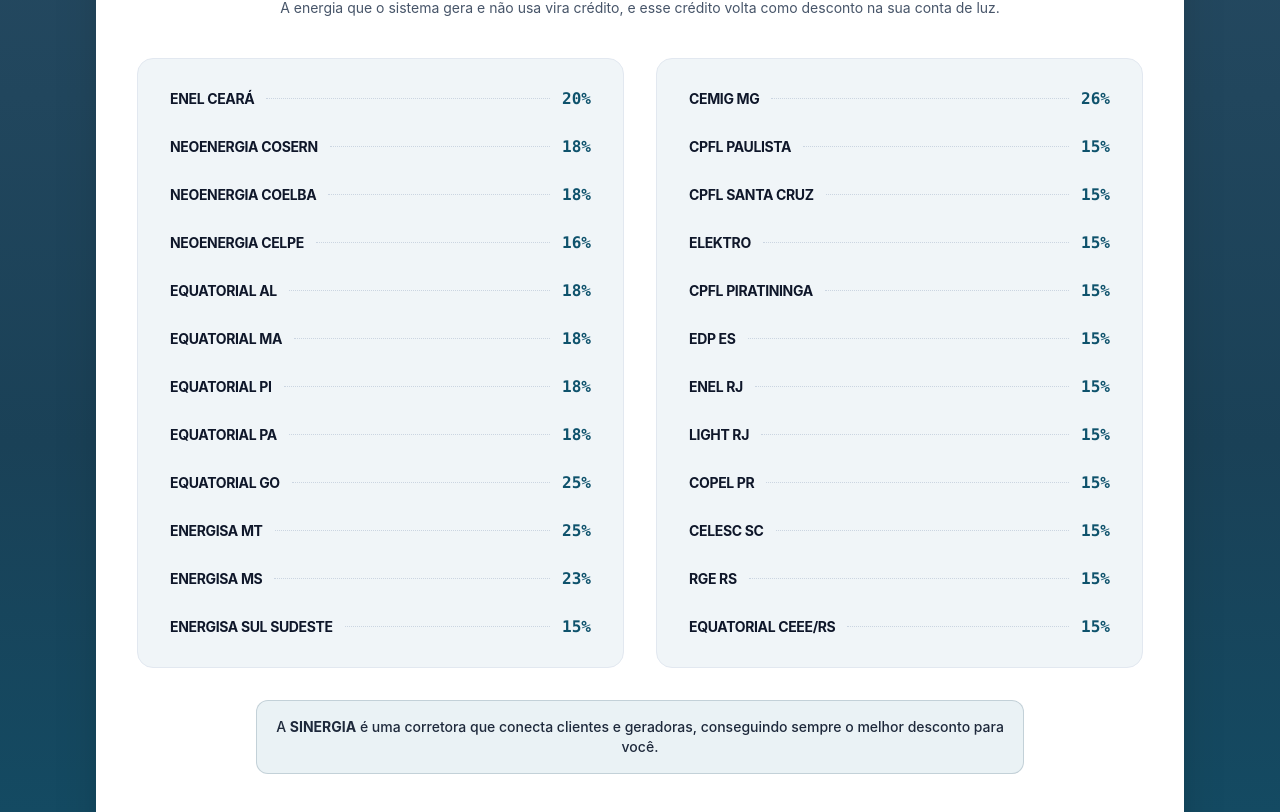
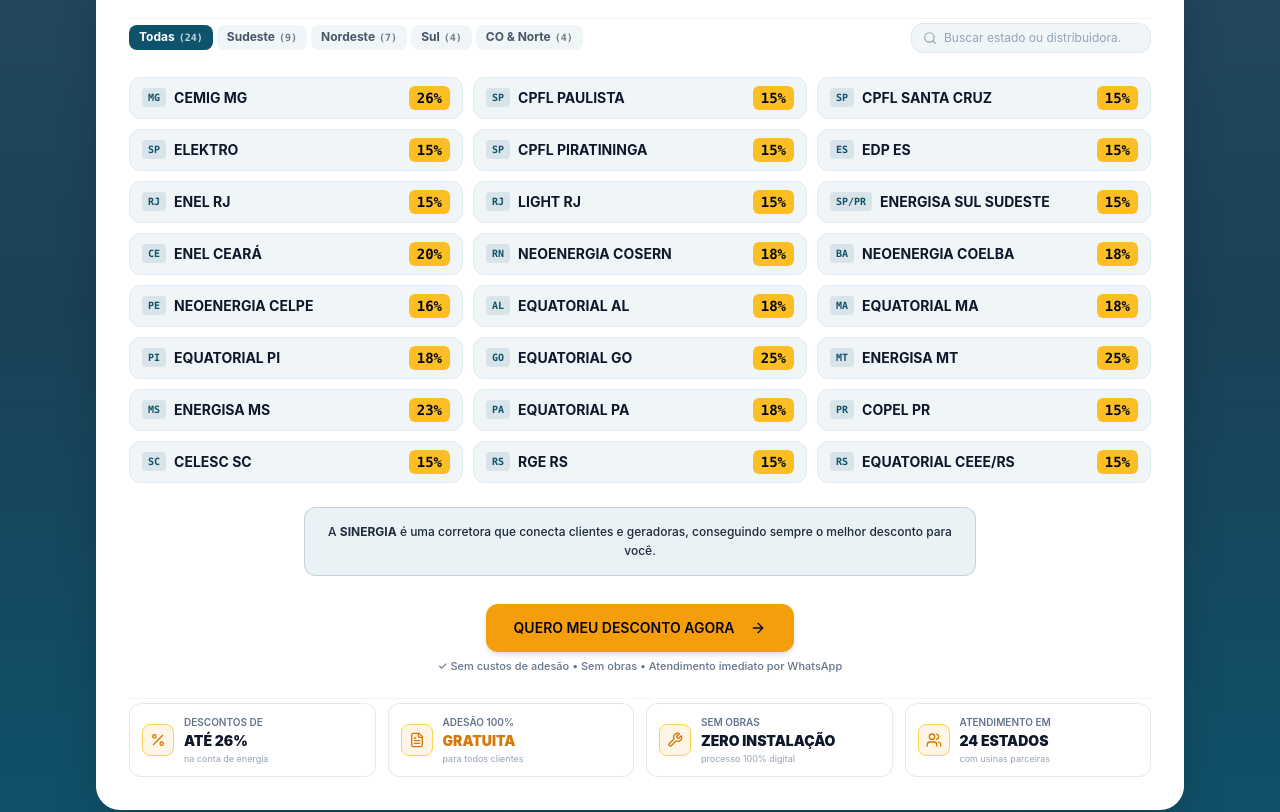
Before and after one commit to cristianofurtado/sinergia, a Next.js app: page / in a window 1280 px wide. Shown: the part 1496-2308 px from the top of the page. Built offline with nearby package versions, Linux system fonts and the light colour scheme.

Commit message:
feat(ui): reordena menus conforme seções e otimiza tabela de descontos compacta com filtros regionais e busca

```diff
--- a/components/layout/header.tsx
+++ b/components/layout/header.tsx
@@ -50,9 +50,9 @@ export function Header() {
 
   const navLinks = [
     { label: "Início", href: "#inicio" },
-    { label: "Assine sua Energia", href: "#assine-energia" },
     { label: "Como Funciona", href: "#como-funciona" },
     { label: "Tabela de Descontos", href: "#tabela-descontos" },
+    { label: "Assine sua Energia", href: "#assine-energia" },
     { label: "Contato", href: "#contato" },
   ];
 
--- a/components/sections/simulator.tsx
+++ b/components/sections/simulator.tsx
@@ -1,6 +1,6 @@
 "use client";
 
-import React from "react";
+import React, { useState, useMemo } from "react";
 import Image from "next/image";
 import {
   ArrowRight,
@@ -8,81 +8,162 @@ import {
   Wrench,
   Users,
   Percent,
+  Search,
+  X,
 } from "lucide-react";
 import { Button } from "@/components/ui/button";
 
+interface Distributor {
+  id: string;
+  name: string;
+  rate: string;
+  uf: string;
+  region: "sudeste" | "nordeste" | "sul" | "centro-norte";
+}
+
 export function Simulator() {
-  const column1 = [
-    { name: "ENEL CEARÁ", rate: "20%", id: "enel-ce" },
-    { name: "NEOENERGIA COSERN", rate: "18%", id: "neoenergia-cosern" },
-    { name: "NEOENERGIA COELBA", rate: "18%", id: "neoenergia-coelba" },
-    { name: "NEOENERGIA CELPE", rate: "16%", id: "neoenergia-celpe" },
-    { name: "EQUATORIAL AL", rate: "18%", id: "equatorial-al" },
-    { name: "EQUATORIAL MA", rate: "18%", id: "equatorial-ma" },
-    { name: "EQUATORIAL PI", rate: "18%", id: "equatorial-pi" },
-    { name: "EQUATORIAL PA", rate: "18%", id: "equatorial-pa" },
-    { name: "EQUATORIAL GO", rate: "25%", id: "equatorial-go" },
-    { name: "ENERGISA MT", rate: "25%", id: "energisa-mt" },
-    { name: "ENERGISA MS", rate: "23%", id: "energisa-ms" },
-    { name: "ENERGISA SUL SUDESTE", rate: "15%", id: "energisa-sul-sudeste" },
+  const [selectedRegion, setSelectedRegion] = useState<string>("todas");
+  const [searchQuery, setSearchQuery] = useState<string>("");
+
+  const allDistributors: Distributor[] = [
+    // Sudeste (9)
+    { name: "CEMIG MG", rate: "26%", uf: "MG", region: "sudeste", id: "cemig-mg" },
+    { name: "CPFL PAULISTA", rate: "15%", uf: "SP", region: "sudeste", id: "cpfl-paulista" },
+    { name: "CPFL SANTA CRUZ", rate: "15%", uf: "SP", region: "sudeste", id: "cpfl-santa-cruz" },
+    { name: "ELEKTRO", rate: "15%", uf: "SP", region: "sudeste", id: "elektro" },
+    { name: "CPFL PIRATININGA", rate: "15%", uf: "SP", region: "sudeste", id: "cpfl-piratininga" },
+    { name: "EDP ES", rate: "15%", uf: "ES", region: "sudeste", id: "edp-es" },
+    { name: "ENEL RJ", rate: "15%", uf: "RJ", region: "sudeste", id: "enel-rj" },
+    { name: "LIGHT RJ", rate: "15%", uf: "RJ", region: "sudeste", id: "light-rj" },
+    { name: "ENERGISA SUL SUDESTE", rate: "15%", uf: "SP/PR", region: "sudeste", id: "energisa-sul-sudeste" },
+
+    // Nordeste (7)
+    { name: "ENEL CEARÁ", rate: "20%", uf: "CE", region: "nordeste", id: "enel-ce" },
+    { name: "NEOENERGIA COSERN", rate: "18%", uf: "RN", region: "nordeste", id: "neoenergia-cosern" },
+    { name: "NEOENERGIA COELBA", rate: "18%", uf: "BA", region: "nordeste", id: "neoenergia-coelba" },
+    { name: "NEOENERGIA CELPE", rate: "16%", uf: "PE", region: "nordeste", id: "neoenergia-celpe" },
+    { name: "EQUATORIAL AL", rate: "18%", uf: "AL", region: "nordeste", id: "equatorial-al" },
+    { name: "EQUATORIAL MA", rate: "18%", uf: "MA", region: "nordeste", id: "equatorial-ma" },
+    { name: "EQUATORIAL PI", rate: "18%", uf: "PI", region: "nordeste", id: "equatorial-pi" },
+
+    // Centro-Oeste & Norte (4)
+    { name: "EQUATORIAL GO", rate: "25%", uf: "GO", region: "centro-norte", id: "equatorial-go" },
+    { name: "ENERGISA MT", rate: "25%", uf: "MT", region: "centro-norte", id: "energisa-mt" },
+    { name: "ENERGISA MS", rate: "23%", uf: "MS", region: "centro-norte", id: "energisa-ms" },
+    { name: "EQUATORIAL PA", rate: "18%", uf: "PA", region: "centro-norte", id: "equatorial-pa" },
+
+    // Sul (4)
+    { name: "COPEL PR", rate: "15%", uf: "PR", region: "sul", id: "copel-pr" },
+    { name: "CELESC SC", rate: "15%", uf: "SC", region: "sul", id: "celesc-sc" },
+    { name: "RGE RS", rate: "15%", uf: "RS", region: "sul", id: "rge-rs" },
+    { name: "EQUATORIAL CEEE/RS", rate: "15%", uf: "RS", region: "sul", id: "equatorial-ceee" },
   ];
 
-  const column2 = [
-    { name: "CEMIG MG", rate: "26%", id: "cemig-mg" },
-    { name: "CPFL PAULISTA", rate: "15%", id: "cpfl-paulista" },
-    { name: "CPFL SANTA CRUZ", rate: "15%", id: "cpfl-santa-cruz" },
-    { name: "ELEKTRO", rate: "15%", id: "elektro" },
-    { name: "CPFL PIRATININGA", rate: "15%", id: "cpfl-piratininga" },
-    { name: "EDP ES", rate: "15%", id: "edp-es" },
-    { name: "ENEL RJ", rate: "15%", id: "enel-rj" },
-    { name: "LIGHT RJ", rate: "15%", id: "light-rj" },
-    { name: "COPEL PR", rate: "15%", id: "copel-pr" },
-    { name: "CELESC SC", rate: "15%", id: "celesc-sc" },
-    { name: "RGE RS", rate: "15%", id: "rge-rs" },
-    { name: "EQUATORIAL CEEE/RS", rate: "15%", id: "equatorial-ceee" },
+  const regions = [
+    { id: "todas", label: "Todas", count: 24 },
+    { id: "sudeste", label: "Sudeste", count: 9 },
+    { id: "nordeste", label: "Nordeste", count: 7 },
+    { id: "sul", label: "Sul", count: 4 },
+    { id: "centro-norte", label: "CO & Norte", count: 4 },
   ];
+
+  const filteredDistributors = useMemo(() => {
+    return allDistributors.filter((item) => {
+      const matchesRegion =
+        selectedRegion === "todas" || item.region === selectedRegion;
+      const q = searchQuery.trim().toLowerCase();
+      const matchesSearch =
+        q === "" ||
+        item.name.toLowerCase().includes(q) ||
+        item.uf.toLowerCase().includes(q) ||
+        item.rate.toLowerCase().includes(q);
+      return matchesRegion && matchesSearch;
+    });
+  }, [selectedRegion, searchQuery]);
 
   return (
     <section
       id="tabela-descontos"
-      className="py-14 sm:py-20 bg-gradient-to-b from-[#284b63] via-[#1a4157] to-[#0e526c] border-b border-[#0e526c] relative overflow-hidden text-white"
+      className="py-10 sm:py-16 bg-gradient-to-b from-[#284b63] via-[#1a4157] to-[#0e526c] border-b border-[#0e526c] relative overflow-hidden text-white"
     >
-      {/* Anchor for backward compatibility with #simulador */}
+      {/* Anchor for backward compatibility with #simulador and #cobertura */}
       <div id="simulador" className="scroll-mt-24" />
       <div id="cobertura" className="scroll-mt-24" />
 
       {/* Background Radial Glow */}
-      <div className="absolute top-1/4 left-1/2 -translate-x-1/2 w-[750px] h-[450px] bg-gradient-radial from-[#0e526c]/40 via-transparent to-transparent blur-3xl pointer-events-none -z-10" />
+      <div className="absolute top-1/4 left-1/2 -translate-x-1/2 w-[700px] h-[400px] bg-gradient-radial from-[#0e526c]/40 via-transparent to-transparent blur-3xl pointer-events-none -z-10" />
 
-      <div className="max-w-6xl mx-auto px-4 sm:px-6 lg:px-8 space-y-10 sm:space-y-12">
-        <div
-          className="rounded-3xl border border-white/20 bg-[#ffffff] text-slate-900 p-5 sm:p-10 shadow-2xl space-y-6 sm:space-y-8"
-        >
-          {/* Header of the Official Table */}
-          <div className="text-center space-y-3 max-w-3xl mx-auto">
+      <div className="max-w-6xl mx-auto px-4 sm:px-6 lg:px-8 space-y-6 sm:space-y-8">
+        <div className="rounded-3xl border border-white/20 bg-[#ffffff] text-slate-900 p-4 sm:p-7 lg:p-8 shadow-2xl space-y-4 sm:space-y-6">
+          {/* Header of the Table */}
+          <div className="text-center space-y-2 max-w-2xl mx-auto">
             <div className="flex justify-center">
               <Image
                 src="/logo-oficial.png"
                 alt="Sinergia"
-                width={160}
-                height={42}
-                className="h-9 w-auto object-contain"
+                width={140}
+                height={36}
+                className="h-7 sm:h-8 w-auto object-contain"
               />
             </div>
-            <h3 className="text-xl sm:text-3xl font-black text-[#0e526c] tracking-tight uppercase">
-              CONFIRA A TABELA ATUALIZADA DE DESCONTOS PARA{" "}
+            <h3 className="text-lg sm:text-2xl font-black text-[#0e526c] tracking-tight uppercase">
+              TABELA ATUALIZADA DE DESCONTOS PARA{" "}
               <span className="text-amber-500">NOVOS CLIENTES</span>
             </h3>
-            <p className="text-xs sm:text-sm text-slate-600">
+            <p className="text-xs sm:text-sm text-slate-600 leading-snug">
               A energia que o sistema gera e não usa vira crédito, e esse crédito volta como desconto na sua conta de luz.
             </p>
           </div>
 
-          {/* 2-Column Table */}
-          <div className="grid grid-cols-1 md:grid-cols-2 gap-4 lg:gap-8 pt-2">
-            {/* Column 1 */}
-            <div className="bg-[#f0f5f8] rounded-2xl p-4 sm:p-5 border border-slate-200 space-y-2">
-              {column1.map((item) => (
+          {/* Quick Filters & Search Bar */}
+          <div className="flex flex-col sm:flex-row items-center justify-between gap-2.5 pt-1 border-t border-slate-100">
+            {/* Region Filter Buttons */}
+            <div className="flex flex-wrap items-center justify-center sm:justify-start gap-1 w-full sm:w-auto">
+              {regions.map((r) => (
+                <button
+                  key={r.id}
+                  type="button"
+                  onClick={() => setSelectedRegion(r.id)}
+                  className={`px-2.5 py-1 rounded-lg text-xs font-bold transition-all cursor-pointer ${
+                    selectedRegion === r.id
+                      ? "bg-[#0e526c] text-white shadow-xs"
+                      : "bg-[#f0f5f8] text-slate-600 hover:bg-[#e0ecf2] hover:text-[#0e526c]"
+                  }`}
+                >
+                  {r.label}
+                  <span className="ml-1 text-[10px] opacity-75 font-mono">
+                    ({r.count})
+                  </span>
+                </button>
+              ))}
+            </div>
+
+            {/* Instant Search Bar */}
+            <div className="relative w-full sm:w-60 shrink-0">
+              <Search className="w-3.5 h-3.5 absolute left-3 top-1/2 -translate-y-1/2 text-slate-400 pointer-events-none" />
+              <input
+                type="text"
+                placeholder="Buscar estado ou distribuidora..."
+                value={searchQuery}
+                onChange={(e) => setSearchQuery(e.target.value)}
+                className="w-full pl-8 pr-7 py-1.5 text-xs rounded-xl border border-slate-200 bg-[#f0f5f8] text-slate-800 focus:outline-none focus:ring-2 focus:ring-[#0e526c] focus:bg-white placeholder:text-slate-400 transition-all"
+              />
+              {searchQuery && (
+                <button
+                  type="button"
+                  onClick={() => setSearchQuery("")}
+                  className="absolute right-2 top-1/2 -translate-y-1/2 text-slate-400 hover:text-slate-600 p-0.5 cursor-pointer"
+                  aria-label="Limpar busca"
+                >
+                  <X className="w-3.5 h-3.5" />
+                </button>
+              )}
+            </div>
+          </div>
+
+          {/* Compact 3-Column Grid (1 col on mobile, 2 on tablet, 3 on desktop) */}
+          <div className="grid grid-cols-1 sm:grid-cols-2 lg:grid-cols-3 gap-2 sm:gap-2.5">
+            {filteredDistributors.map((item) => (
               <a
                 key={item.id}
                 href={`https://wa.me/5571987822230?text=${encodeURIComponent(
@@ -90,53 +171,52 @@ export function Simulator() {
                 )}`}
                 target="_blank"
                 rel="noopener noreferrer"
-                  className="w-full flex items-center justify-between py-2 px-3 rounded-lg text-xs sm:text-sm transition-all hover:bg-white hover:shadow-2xs text-slate-800 group"
+                className="flex items-center justify-between py-2 px-3 rounded-xl bg-[#f0f5f8] hover:bg-white hover:border-[#0e526c]/40 border border-slate-200/90 text-slate-800 transition-all group shadow-2xs hover:shadow-xs active:scale-[0.99]"
               >
-                  <span className="font-bold text-slate-900 tracking-tight text-left group-hover:text-[#0e526c]">
+                <div className="flex items-center gap-2 min-w-0 pr-1">
+                  <span className="px-1.5 py-0.5 rounded text-[10px] font-extrabold bg-[#0e526c]/10 text-[#0e526c] font-mono shrink-0">
+                    {item.uf}
+                  </span>
+                  <span className="font-bold text-xs sm:text-sm text-slate-900 truncate group-hover:text-[#0e526c]">
                     {item.name}
                   </span>
-                  <div className="flex-1 mx-2 sm:mx-3 border-b border-dotted border-slate-300" />
-                  <span className="font-extrabold text-[#0e526c] shrink-0 font-mono text-sm sm:text-base group-hover:text-amber-600">
+                </div>
+                <span className="font-black text-xs sm:text-sm text-slate-950 font-mono bg-amber-400 px-2 py-0.5 rounded-md shrink-0 shadow-2xs group-hover:bg-amber-300 transition-colors ml-2">
                   {item.rate}
                 </span>
               </a>
             ))}
           </div>
 
-            {/* Column 2 */}
-            <div className="bg-[#f0f5f8] rounded-2xl p-4 sm:p-5 border border-slate-200 space-y-2">
-              {column2.map((item) => (
-                <a
-                  key={item.id}
-                  href={`https://wa.me/5571987822230?text=${encodeURIComponent(
-                    `Olá! Gostaria de solicitar minha adesão gratuita com desconto na distribuidora ${item.name} (${item.rate} de desconto).`
-                  )}`}
-                  target="_blank"
-                  rel="noopener noreferrer"
-                  className="w-full flex items-center justify-between py-2 px-3 rounded-lg text-xs sm:text-sm transition-all hover:bg-white hover:shadow-2xs text-slate-800 group"
+          {/* Empty Search Fallback */}
+          {filteredDistributors.length === 0 && (
+            <div className="text-center py-6 bg-[#f0f5f8] rounded-2xl border border-slate-200 space-y-2">
+              <p className="text-xs text-slate-500 font-medium">
+                Nenhuma distribuidora encontrada para &ldquo;{searchQuery}&rdquo;.
+              </p>
+              <button
+                type="button"
+                onClick={() => {
+                  setSelectedRegion("todas");
+                  setSearchQuery("");
+                }}
+                className="text-xs font-bold text-[#0e526c] underline hover:text-amber-600 cursor-pointer"
               >
-                  <span className="font-bold text-slate-900 tracking-tight text-left group-hover:text-[#0e526c]">
-                    {item.name}
-                  </span>
-                  <div className="flex-1 mx-2 sm:mx-3 border-b border-dotted border-slate-300" />
-                  <span className="font-extrabold text-[#0e526c] shrink-0 font-mono text-sm sm:text-base group-hover:text-amber-600">
-                    {item.rate}
-                  </span>
-                </a>
-              ))}
+                Limpar filtros e ver todas
+              </button>
             </div>
-          </div>
+          )}
 
           {/* Broker Disclaimer */}
-          <div className="p-4 rounded-xl bg-[#eaf2f5] border border-[#284b63]/20 text-center max-w-3xl mx-auto">
-            <p className="text-xs sm:text-sm text-slate-800 font-medium leading-relaxed">
+          <div className="p-3 sm:p-3.5 rounded-xl bg-[#eaf2f5] border border-[#284b63]/20 text-center max-w-2xl mx-auto">
+            <p className="text-xs text-slate-800 font-medium leading-relaxed">
               A <strong>SINERGIA</strong> é uma corretora que conecta clientes e geradoras,
               conseguindo sempre o melhor desconto para você.
             </p>
           </div>
 
           {/* CTA Button to WhatsApp */}
-          <div className="text-center pt-2">
+          <div className="text-center pt-1">
             <a
               href="https://wa.me/5571987822230?text=Ol%C3%A1!%20Gostaria%20de%20solicitar%20minha%20ades%C3%A3o%20gratuita%20com%20desconto%20na%20conta%20de%20energia."
               target="_blank"
@@ -146,83 +226,83 @@ export function Simulator() {
               <Button
                 variant="solar"
                 size="lg"
-                className="w-full sm:w-auto font-black text-slate-950 text-sm sm:text-base py-3.5 px-7 shadow-md"
+                className="w-full sm:w-auto font-black text-slate-950 text-xs sm:text-sm py-3 px-7 shadow-md"
               >
                 QUERO MEU DESCONTO AGORA
-                <ArrowRight className="w-4 h-4 ml-2" />
+                <ArrowRight className="w-4 h-4 ml-1.5" />
               </Button>
             </a>
-            <p className="text-[11px] text-slate-500 mt-2 font-medium">
+            <p className="text-[10px] sm:text-[11px] text-slate-500 mt-1.5 font-medium">
               ✓ Sem custos de adesão • Sem obras • Atendimento imediato por WhatsApp
             </p>
           </div>
 
-          {/* 4 Pillars Grid (From Image) */}
-          <div className="grid grid-cols-1 sm:grid-cols-2 lg:grid-cols-4 gap-3.5 pt-2">
-            <div className="p-4 rounded-2xl bg-white border border-slate-200/90 flex items-center gap-3.5 shadow-2xs">
-              <div className="w-11 h-11 rounded-xl bg-amber-500/10 border border-amber-300 flex items-center justify-center shrink-0">
-                <Percent className="w-5 h-5 text-amber-600 font-black" />
+          {/* 4 Pillars Grid (Compact 2x2 on Mobile, 4-in-a-row on Desktop) */}
+          <div className="grid grid-cols-2 lg:grid-cols-4 gap-2 sm:gap-3 pt-1 border-t border-slate-100">
+            <div className="p-2.5 sm:p-3 rounded-xl bg-white border border-slate-200/90 flex items-center gap-2.5 shadow-2xs">
+              <div className="w-8 h-8 rounded-lg bg-amber-500/10 border border-amber-300 flex items-center justify-center shrink-0">
+                <Percent className="w-4 h-4 text-amber-600 font-black" />
               </div>
-              <div className="space-y-0.5">
-                <span className="text-[11px] text-slate-500 font-semibold uppercase block leading-tight">
+              <div className="space-y-0.5 min-w-0">
+                <span className="text-[10px] text-slate-500 font-semibold uppercase block leading-tight">
                   Descontos de
                 </span>
-                <span className="text-sm sm:text-base font-black text-slate-900 block leading-tight">
+                <span className="text-xs sm:text-sm font-black text-slate-900 block leading-tight">
                   ATÉ 26%
                 </span>
-                <span className="text-[10px] text-slate-500 block leading-tight">
-                  na sua conta de energia
+                <span className="text-[9px] text-slate-400 block leading-tight truncate">
+                  na conta de energia
                 </span>
               </div>
             </div>
 
-            <div className="p-4 rounded-2xl bg-white border border-slate-200/90 flex items-center gap-3.5 shadow-2xs">
-              <div className="w-11 h-11 rounded-xl bg-amber-500/10 border border-amber-300 flex items-center justify-center shrink-0">
-                <FileText className="w-5 h-5 text-amber-600" />
+            <div className="p-2.5 sm:p-3 rounded-xl bg-white border border-slate-200/90 flex items-center gap-2.5 shadow-2xs">
+              <div className="w-8 h-8 rounded-lg bg-amber-500/10 border border-amber-300 flex items-center justify-center shrink-0">
+                <FileText className="w-4 h-4 text-amber-600" />
               </div>
-              <div className="space-y-0.5">
-                <span className="text-[11px] text-slate-500 font-semibold uppercase block leading-tight">
+              <div className="space-y-0.5 min-w-0">
+                <span className="text-[10px] text-slate-500 font-semibold uppercase block leading-tight">
                   Adesão 100%
                 </span>
-                <span className="text-sm sm:text-base font-black text-amber-600 block leading-tight">
+                <span className="text-xs sm:text-sm font-black text-amber-600 block leading-tight">
                   GRATUITA
                 </span>
-                <span className="text-[10px] text-slate-500 block leading-tight">
-                  para todos os clientes
+                <span className="text-[9px] text-slate-400 block leading-tight truncate">
+                  para todos clientes
                 </span>
               </div>
             </div>
 
-            <div className="p-4 rounded-2xl bg-white border border-slate-200/90 flex items-center gap-3.5 shadow-2xs">
-              <div className="w-11 h-11 rounded-xl bg-amber-500/10 border border-amber-300 flex items-center justify-center shrink-0">
-                <Wrench className="w-5 h-5 text-amber-600" />
+            <div className="p-2.5 sm:p-3 rounded-xl bg-white border border-slate-200/90 flex items-center gap-2.5 shadow-2xs">
+              <div className="w-8 h-8 rounded-lg bg-amber-500/10 border border-amber-300 flex items-center justify-center shrink-0">
+                <Wrench className="w-4 h-4 text-amber-600" />
               </div>
-              <div className="space-y-0.5">
-                <span className="text-xs sm:text-sm font-black text-slate-900 block leading-tight uppercase">
+              <div className="space-y-0.5 min-w-0">
+                <span className="text-[10px] text-slate-500 font-semibold uppercase block leading-tight">
                   SEM OBRAS
                 </span>
-                <span className="text-xs sm:text-sm font-black text-slate-900 block leading-tight uppercase">
-                  SEM INSTALAÇÕES
+                <span className="text-xs sm:text-sm font-black text-slate-900 block leading-tight">
+                  ZERO INSTALAÇÃO
                 </span>
-                <span className="text-[10px] text-slate-500 block leading-tight">
+                <span className="text-[9px] text-slate-400 block leading-tight truncate">
                   processo 100% digital
                 </span>
               </div>
             </div>
 
-            <div className="p-4 rounded-2xl bg-white border border-slate-200/90 flex items-center gap-3.5 shadow-2xs">
-              <div className="w-11 h-11 rounded-xl bg-amber-500/10 border border-amber-300 flex items-center justify-center shrink-0">
-                <Users className="w-5 h-5 text-amber-600" />
+            <div className="p-2.5 sm:p-3 rounded-xl bg-white border border-slate-200/90 flex items-center gap-2.5 shadow-2xs">
+              <div className="w-8 h-8 rounded-lg bg-amber-500/10 border border-amber-300 flex items-center justify-center shrink-0">
+                <Users className="w-4 h-4 text-amber-600" />
               </div>
-              <div className="space-y-0.5">
-                <span className="text-[11px] text-slate-500 font-semibold uppercase block leading-tight">
+              <div className="space-y-0.5 min-w-0">
+                <span className="text-[10px] text-slate-500 font-semibold uppercase block leading-tight">
                   Atendimento em
                 </span>
-                <span className="text-sm sm:text-base font-black text-slate-900 block leading-tight">
+                <span className="text-xs sm:text-sm font-black text-slate-900 block leading-tight">
                   24 ESTADOS
                 </span>
-                <span className="text-[10px] text-slate-500 block leading-tight">
-                  com geradoras parceiras
+                <span className="text-[9px] text-slate-400 block leading-tight truncate">
+                  com usinas parceiras
                 </span>
               </div>
             </div>
```
Also changed, not shown: components/layout/footer.tsx (+5 -5 lines). Lines whose indentation alone changed are shown as unchanged.
